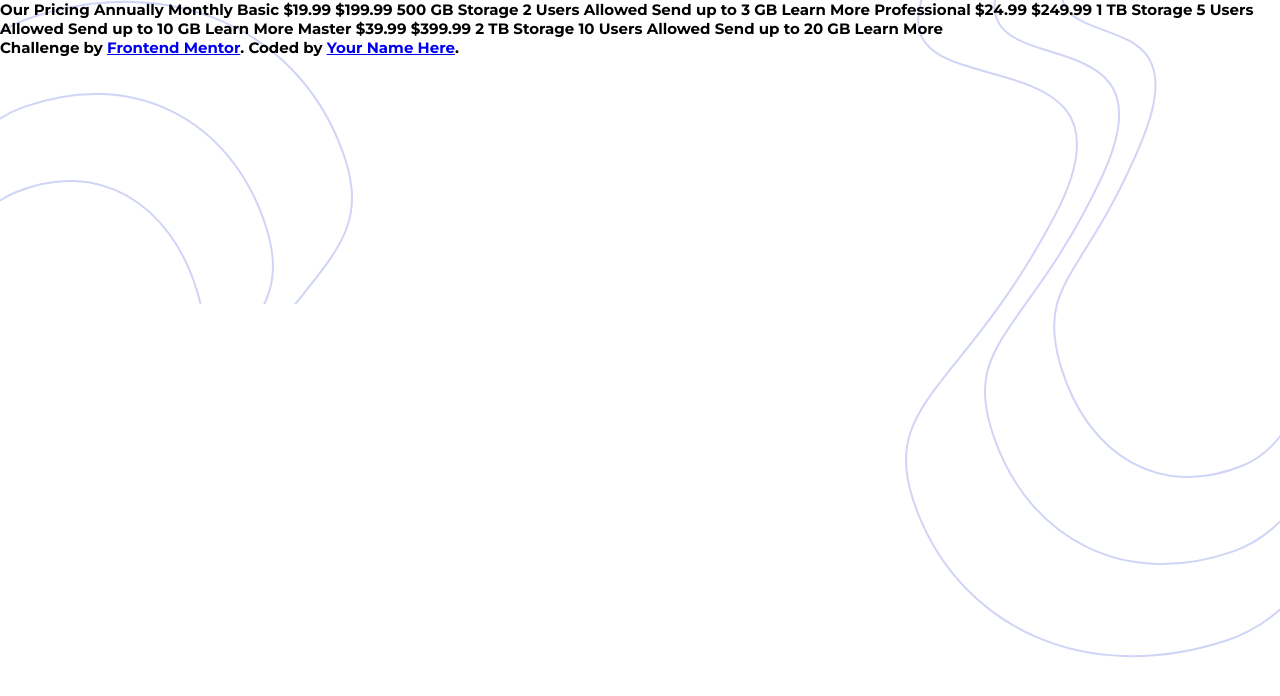
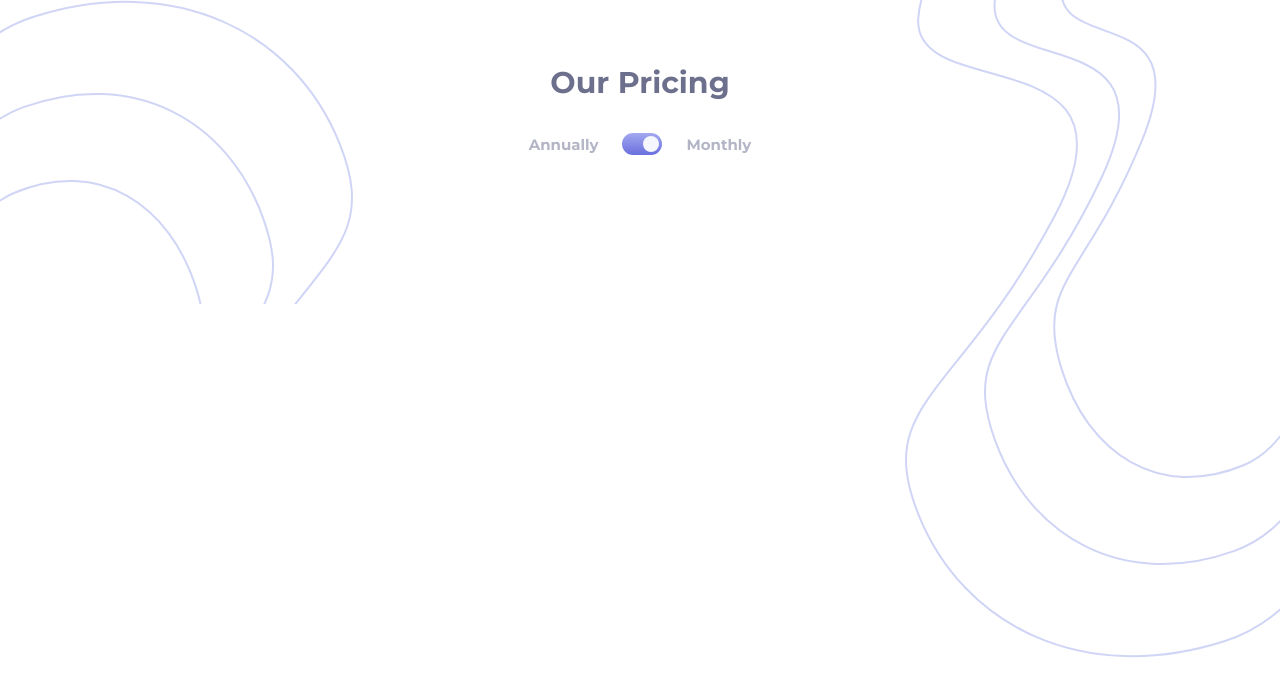
Before and after one commit to kacperkwinta/Pricing-component-with-toggle, a plain HTML site: page index.html in a window 1280 px wide. Drawn offline with Linux system fonts and the light colour scheme.

Commit message:
header done

```diff
--- a/index.html
+++ b/index.html
@@ -15,21 +15,34 @@
 			href="https://fonts.googleapis.com/css2?family=Montserrat:wght@700&display=swap"
 			rel="stylesheet"
 		/>
-		<link rel="stylesheet" href="css/style.css">
-		<title>Frontend Mentor | Kacper Kwinta</title>
+		<link rel="stylesheet" href="css/style.css" />
+		<title>Frontend Mentor | Pricing component with toggle</title>
 	</head>
 	<body>
-		Our Pricing Annually Monthly Basic &dollar;19.99 &dollar;199.99 500 GB
+		<header>
+			<h1 class="header-1">Our Pricing</h1>
+			<div class="wrapper">
+				<span>Annually</span>
+				<div class="toggle"><div class="dot"></div></div>
+				<span>Monthly</span>
+			</div>
+		</header>
+
+		<main></main>
+		<!-- Our Pricing Annually Monthly Basic &dollar;19.99 &dollar;199.99 500 GB
 		Storage 2 Users Allowed Send up to 3 GB Learn More Professional
 		&dollar;24.99 &dollar;249.99 1 TB Storage 5 Users Allowed Send up to 10 GB
 		Learn More Master &dollar;39.99 &dollar;399.99 2 TB Storage 10 Users Allowed
-		Send up to 20 GB Learn More
+		Send up to 20 GB Learn More -->
 
-		<div class="attribution">
+		<!-- <div class="attribution">
 			Challenge by
 			<a href="https://www.frontendmentor.io?ref=challenge" target="_blank"
 				>Frontend Mentor</a
-			>. Coded by <a href="#">Your Name Here</a>.
-		</div>
+			>. Coded by
+			<a href="https://github.com/kacperkwinta" target="_blank">Kacper Kwinta</a
+			>.
+		</div> -->
+		<script src="js/script.js"></script>
 	</body>
 </html>
--- /dev/null
+++ b/js/script.js
@@ -0,0 +1,12 @@
+"use strict";
+console.log(123);
+
+//////////////////////////////
+/// HEADER BTN FOR PRICING
+//////////////////////////////
+const btnToggle = document.querySelector(".toggle");
+const btnToggleDot = document.querySelector(".dot");
+
+btnToggle.addEventListener("click", () => {
+	btnToggleDot.classList.toggle("dot--move");
+});
--- a/scss/style.scss
+++ b/scss/style.scss
@@ -1,5 +1,6 @@
-// COLORS
-
+//////////////////////////////
+/// COLORS
+//////////////////////////////
 $color-primary-1: hsl(236, 72%, 79%);
 $color-primary-2: hsl(237, 63%, 64%);
 
@@ -8,6 +9,9 @@ $color-neutral-2: hsl(234, 14%, 74%);
 $color-neutral-3: hsl(233, 13%, 49%);
 $color-neutral-4: hsl(232, 13%, 33%);
 
+//////////////////////////////
+/// RESET
+//////////////////////////////
 * {
 	box-sizing: inherit;
 	font-family: inherit;
@@ -15,6 +19,9 @@ $color-neutral-4: hsl(232, 13%, 33%);
 	margin: 0;
 }
 
+//////////////////////////////
+/// GENERAL STYLES
+//////////////////////////////
 html {
 	font-family: "Montserrat", sans-serif;
 	font-size: 62.5%;
@@ -25,5 +32,53 @@ html {
 body {
 	font-size: 1.5rem;
 	background: url(../images/bg-top.svg) no-repeat no-repeat top right,
-		url(../images/bg-bottom.svg) no-repeat no-repeat bottom 100% left ;
+		url(../images/bg-bottom.svg) no-repeat no-repeat bottom 100% left;
 }
+
+//////////////////////////////
+/// HEADER
+//////////////////////////////
+header {
+	margin: 6.4rem auto;
+	text-align: center;
+
+	.wrapper {
+		margin-top: 3.2rem;
+		display: flex;
+		justify-content: center;
+		align-items: center;
+		gap: 2.4rem;
+		color: $color-neutral-2;
+	}
+
+	.toggle {
+		width: 4rem;
+		background-color: rosybrown;
+		padding: 0.3rem;
+		border-radius: 10rem;
+		background: linear-gradient($color-primary-1, $color-primary-2);
+		cursor: pointer;
+
+		display: flex;
+		justify-content: flex-end;
+
+		.dot {
+			width: 1.6rem;
+			height: 1.6rem;
+			background-color: $color-neutral-1;
+			border-radius: 50%;
+			transition: all 0.1s ease;
+		}
+
+		.dot--move {
+			transform: translateX(-1.8rem);
+		}
+	}
+}
+
+//////////////////////////////
+/// TYPOGRAPHY
+//////////////////////////////
+.header-1 {
+	color: $color-neutral-3;
+}
```
Also changed, not shown: css/style.css.
